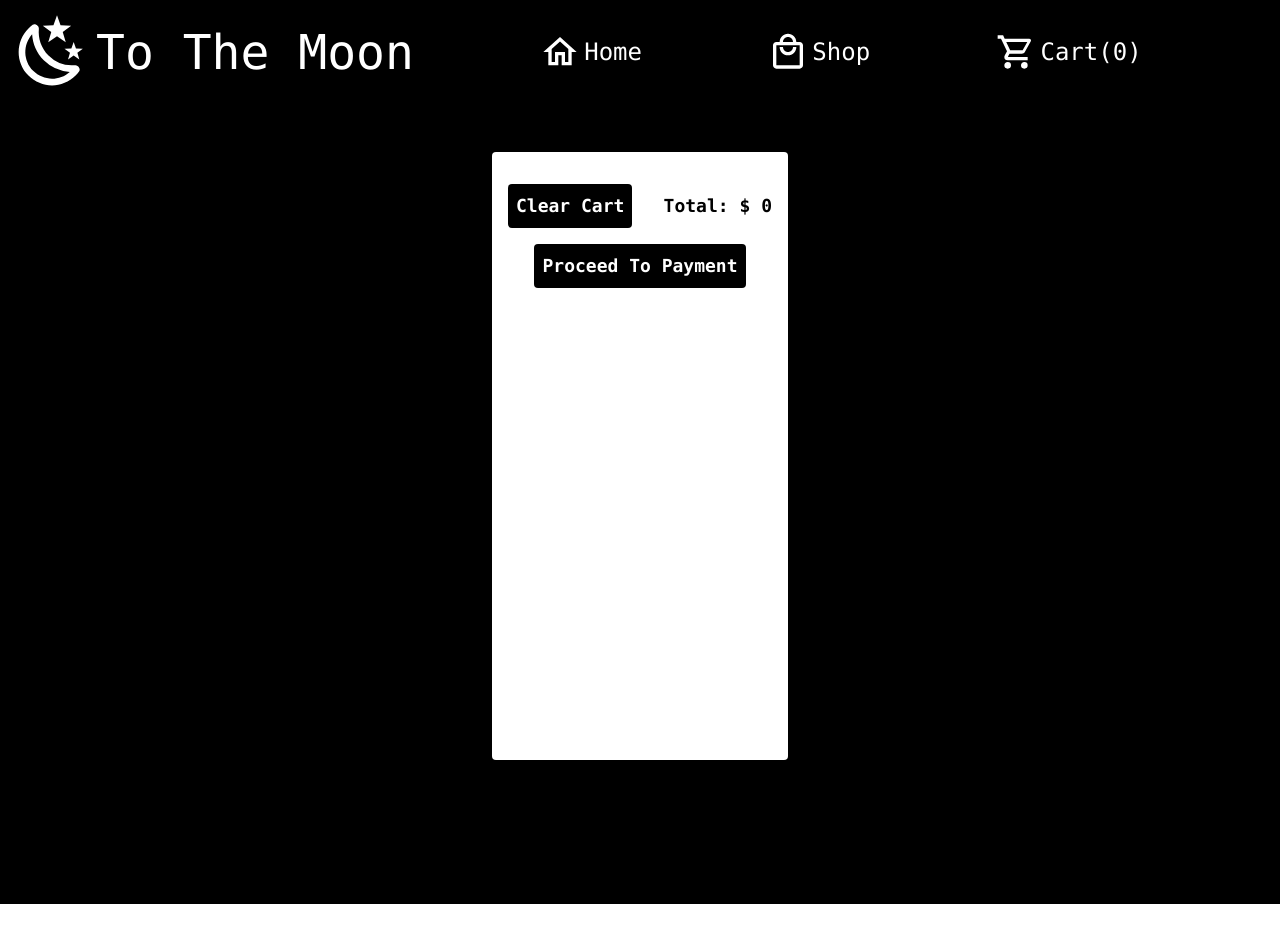
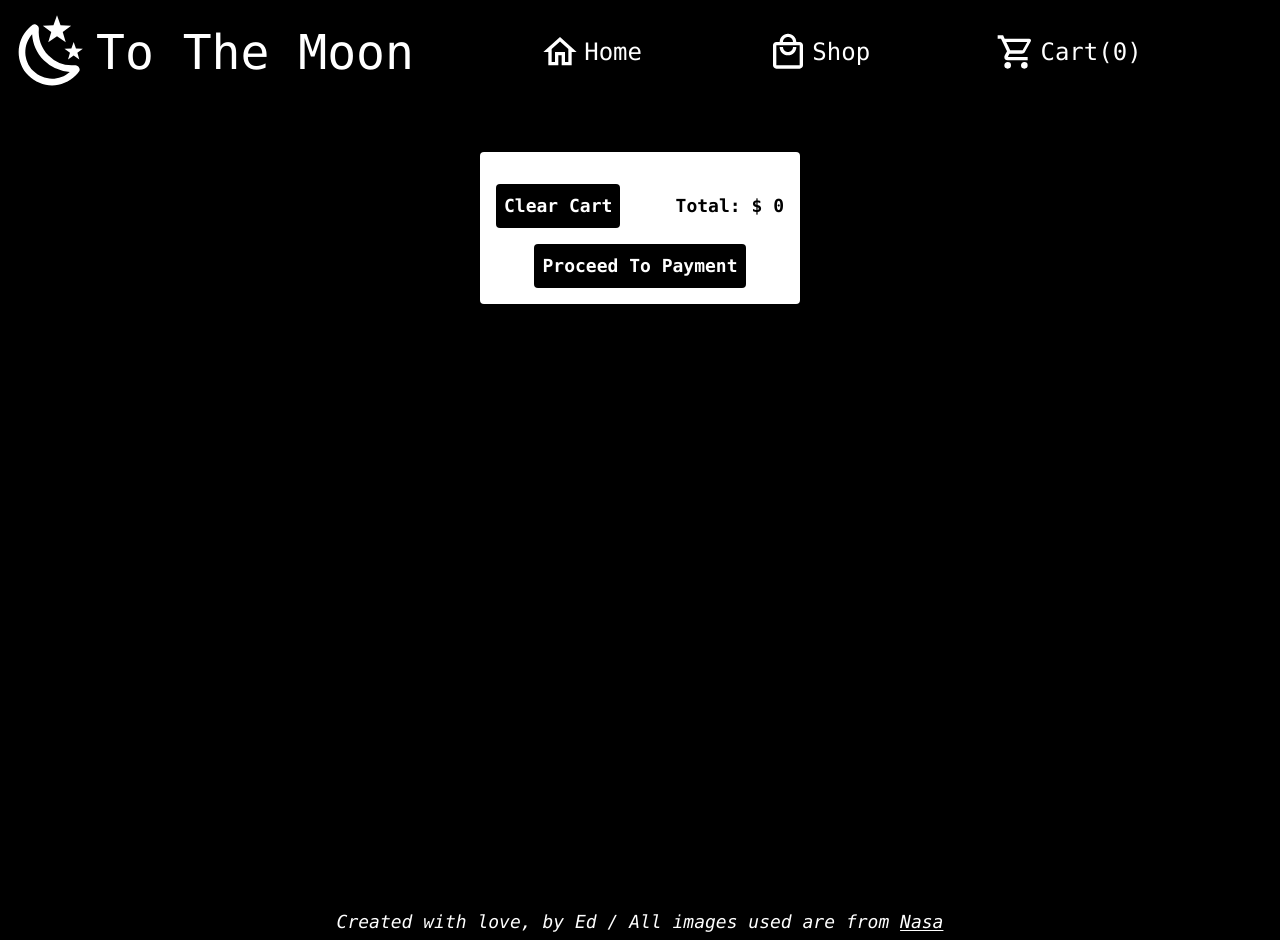
Before and after one commit to edouardblais/online-shop, a React (Create React App) app: page /Cart in a window 1280 px wide. Before the commit the page ends 904 px from the top, so only its background shows below. Built offline with nearby package versions, Linux system fonts and the light colour scheme.

Commit message:
added footer

```diff
--- a/src/App.js
+++ b/src/App.js
@@ -1,11 +1,12 @@
 import React, { useState, useEffect } from 'react';
 import { BrowserRouter, Routes, Route } from "react-router-dom";
-import Home from './components/Home'
-import Shop from './components/Shop'
-import Cart from './components/Cart'
-import Nav from './components/Nav'
-import Moon from './components/Moon'
-import Checkout from './components/Checkout'
+import Home from './components/Home';
+import Shop from './components/Shop';
+import Cart from './components/Cart';
+import Nav from './components/Nav';
+import Moon from './components/Moon';
+import Checkout from './components/Checkout';
+import Footer from './components/Footer';
 
 const App = () => {
 
@@ -81,6 +82,7 @@ const App = () => {
                     <Route path='/Cart' element={<Cart cart={cart} clearCart={clearCart} totalprice={totalprice} numberWithSep={numberWithSep} increaseQuantity={increaseQuantity} decreaseQuantity={decreaseQuantity} deleteItem={deleteItem}/>} />
                         <Route path='/Cart/Checkout' element={<Checkout/>} />
             </Routes>
+            <Footer />
         </BrowserRouter>
     )
 }
--- a/src/components/Cart.js
+++ b/src/components/Cart.js
@@ -11,8 +11,8 @@ const Cart = ({cart,
               }) => {
 
     return (
-        <div className="bg-black flex flex-col items-center flex-grow min-h-screen p-12 pb-36 font-mono">
-            <div className="bg-white text-black flex flex-col grow gap-4 p-4 max-w-xl min-w-[25%] rounded">
+        <div className="bg-black flex flex-col items-center grow min-h-screen font-mono pt-12">
+            <div className="bg-white text-black flex flex-col gap-4 p-4 max-w-xl min-w-[25%] rounded">
                 <div className="gap-4 flex flex-col">
                     {cart?.map((item, index) => (
 
@@ -26,19 +26,19 @@ const Cart = ({cart,
                             <div className="flex flex-col gap-4 items-center">
                                 <div className="gap-2 flex-row flex">
                                     <button className="rounded-full bg-black text-white p-2" onClick={() => decreaseQuantity(item, index)}>-10</button>
-                                    <div className="border-2 border-black p-1 rounded">{numberWithSep(item.count)} acres</div>
+                                    <div className="border-2 border-black p-1 rounded items-center flex">{numberWithSep(item.count)} acres</div>
                                     <button className="rounded-full bg-black text-white p-2" onClick={() => increaseQuantity(item)}>+10</button>
                                 </div>
-                                <button  className="border border-black p-1 rounded" onClick={() => deleteItem(item)}>Delete</button>
+                                <button  className="border border-black p-1 rounded flex items-center" onClick={() => deleteItem(item)}>Delete</button>
                                 <div className="text-lg">$ {numberWithSep(item.price*item.count)}</div>
                             </div>
                         </div>
                     ))}
                 </div>
                 <div className="flex flex-row gap-2 items-center justify-start">
-                    <button className="font-bold text-lg rounded bg-black text-white p-2 " onClick={clearCart}>Clear Cart</button>
+                    <button className="font-bold text-lg rounded bg-black text-white p-2 flex items-center" onClick={clearCart}>Clear Cart</button>
                     <div className="flex grow"></div>
-                    <div className="font-bold text-lg">Total: $ {numberWithSep(totalprice)}</div>
+                    <div className="font-bold text-lg flex items-center">Total: $ {numberWithSep(totalprice)}</div>
                 </div>
                 <div className="items-center flex flex-row justify-center">
                     <Link to='Checkout' className="font-bold text-lg rounded bg-black text-white p-2">Proceed To Payment</Link >
--- /dev/null
+++ b/src/components/Footer.js
@@ -0,0 +1,10 @@
+import React from "react";
+import '../index.css';
+
+const Footer = () => {
+    return (
+        <div className="text-center text-lg text-white font-mono bg-black p-1 italic">Created with love, by Ed / All images used are from <a className="underline underline-offset-2" target="blank" href="https://moon.nasa.gov/">Nasa</a></div>
+    )
+}
+
+export default Footer
```
Also changed, not shown: 1 other file (tests, documents, lock files or other folders).
